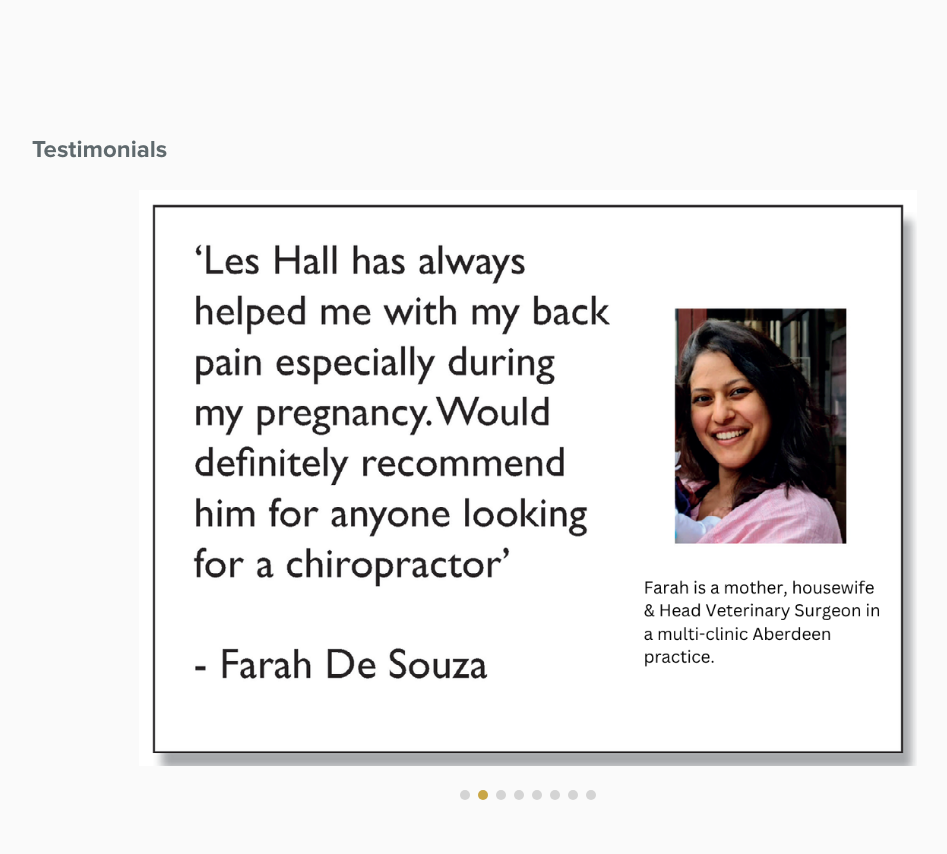
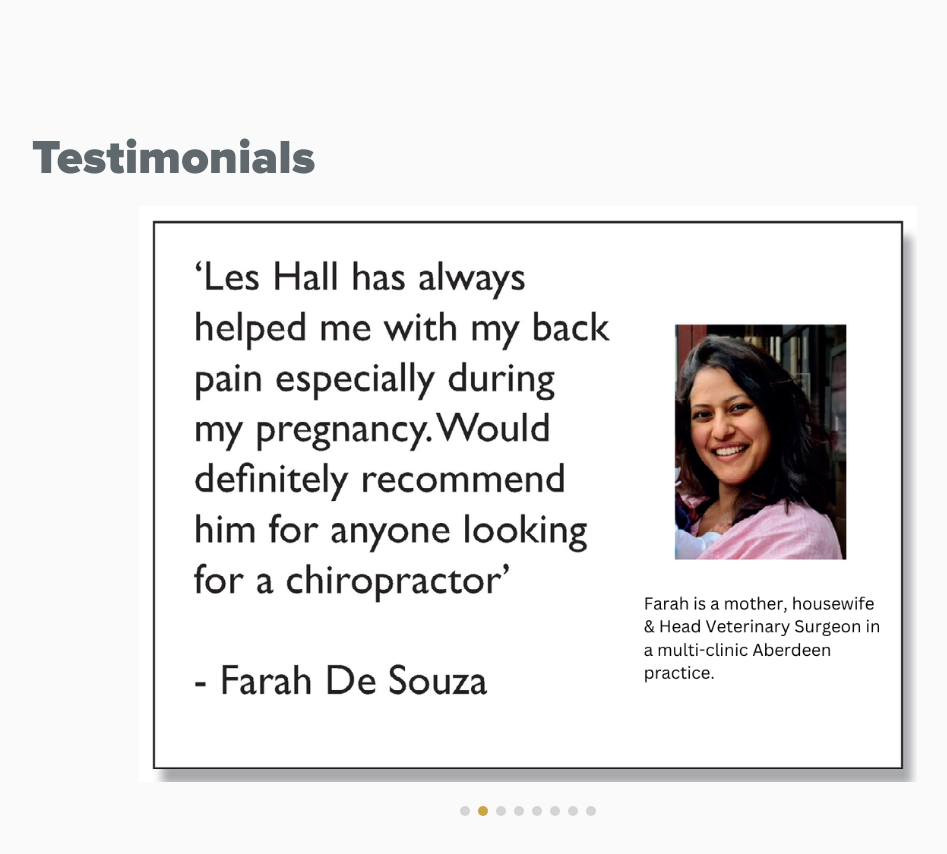
Before and after one commit to MarCodeson/Lh_chiro_clean, a Next.js app: page / in a window 1280 px wide. Shown: the part 6480-7334 px from the top of the page, without its empty margins (112-1059 px from the left). Built offline with nearby package versions, Linux system fonts and the light colour scheme.

Commit message:
TestimonialsCarousel

```diff
--- a/components/sections/TestimonialsCarousel.tsx
+++ b/components/sections/TestimonialsCarousel.tsx
@@ -76,7 +76,7 @@ export function TestimonialsCarousel() {
   return (
     <Section id="testimonials">
       <div className="mb-6 flex items-end justify-between">
-        <h2 className="text-2xl font-semibold">Testimonials</h2>
+        <h2 className="text-5xl ">Testimonials</h2>
 
       </div>
 
```
